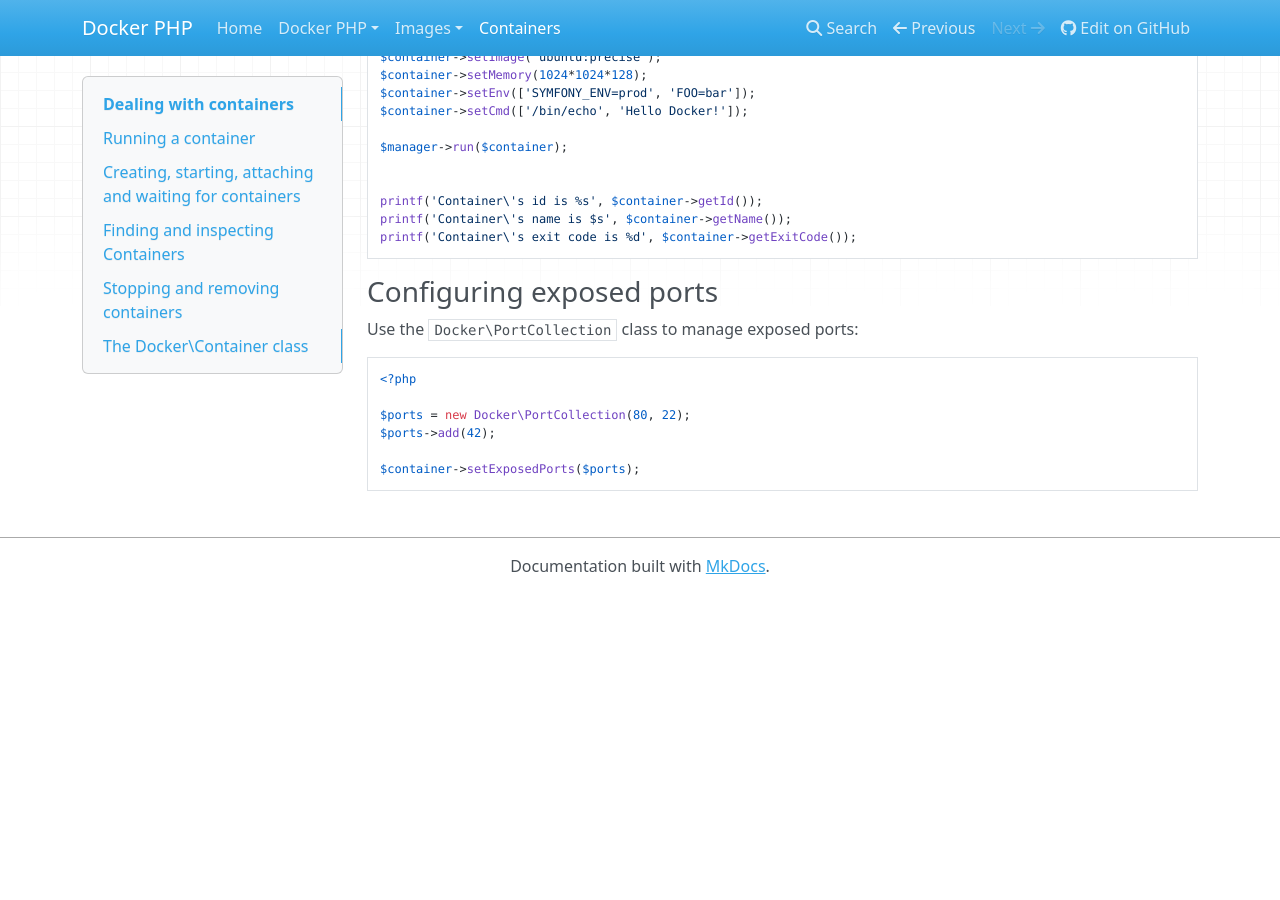
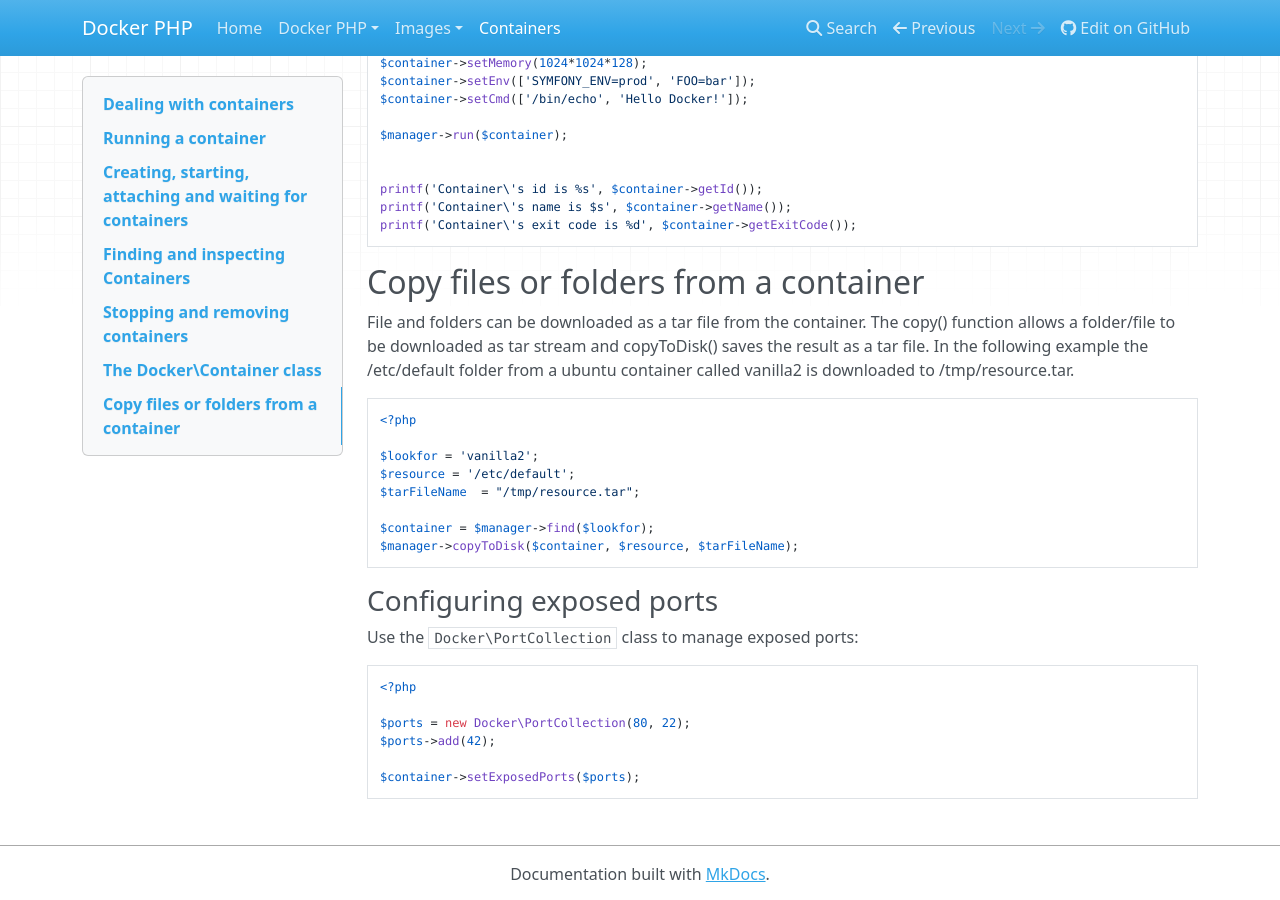
Before and after one commit to docker-php/docker-php, an MkDocs documentation site: the page built from docs/container.md, in a window 1280 px wide and 900 px high, scrolled down 3158 px. Built offline with MkDocs 1.6.1, drawn with Linux system fonts in a browser that asks for light colours; nearby versions of some CDN libraries; old or Windows-style settings are respelled for this version of MkDocs; before the commit the page ends 3752 px from its top, so only the background shows below that.

Commit message:
copyToDisk() doc

````diff
--- a/docs/container.md
+++ b/docs/container.md
@@ -1,4 +1,4 @@
-# Dealing with containers
+## Dealing with containers
 
 ## Running a container
 
@@ -171,6 +171,23 @@ printf('Container\'s name is $s', $container->getName());
 printf('Container\'s exit code is %d', $container->getExitCode());
 ```
 
+## Copy files or folders from a container
+
+File and folders can be downloaded as a tar file from the container. The copy() function allows a folder/file to be downloaded as tar stream and copyToDisk() saves the result as a tar file.
+In the following example the /etc/default folder from a ubuntu container called vanilla2 is downloaded to /tmp/resource.tar.
+
+```php
+<?php
+
+$lookfor = 'vanilla2';
+$resource = '/etc/default';
+$tarFileName  = "/tmp/resource.tar";
+
+$container = $manager->find($lookfor);
+$manager->copyToDisk($container, $resource, $tarFileName);
+```
+
+
 ### Configuring exposed ports
 
 Use the `Docker\PortCollection` class to manage exposed ports:
````
